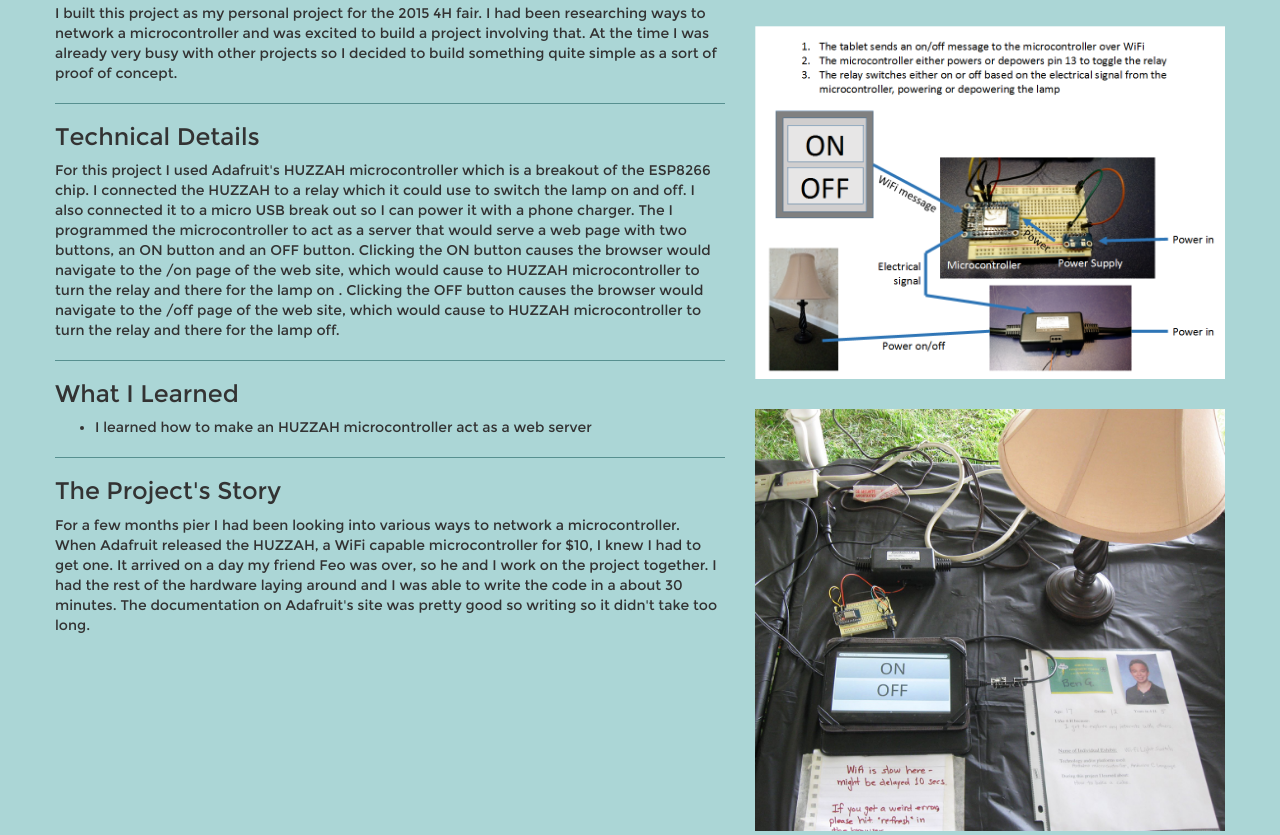
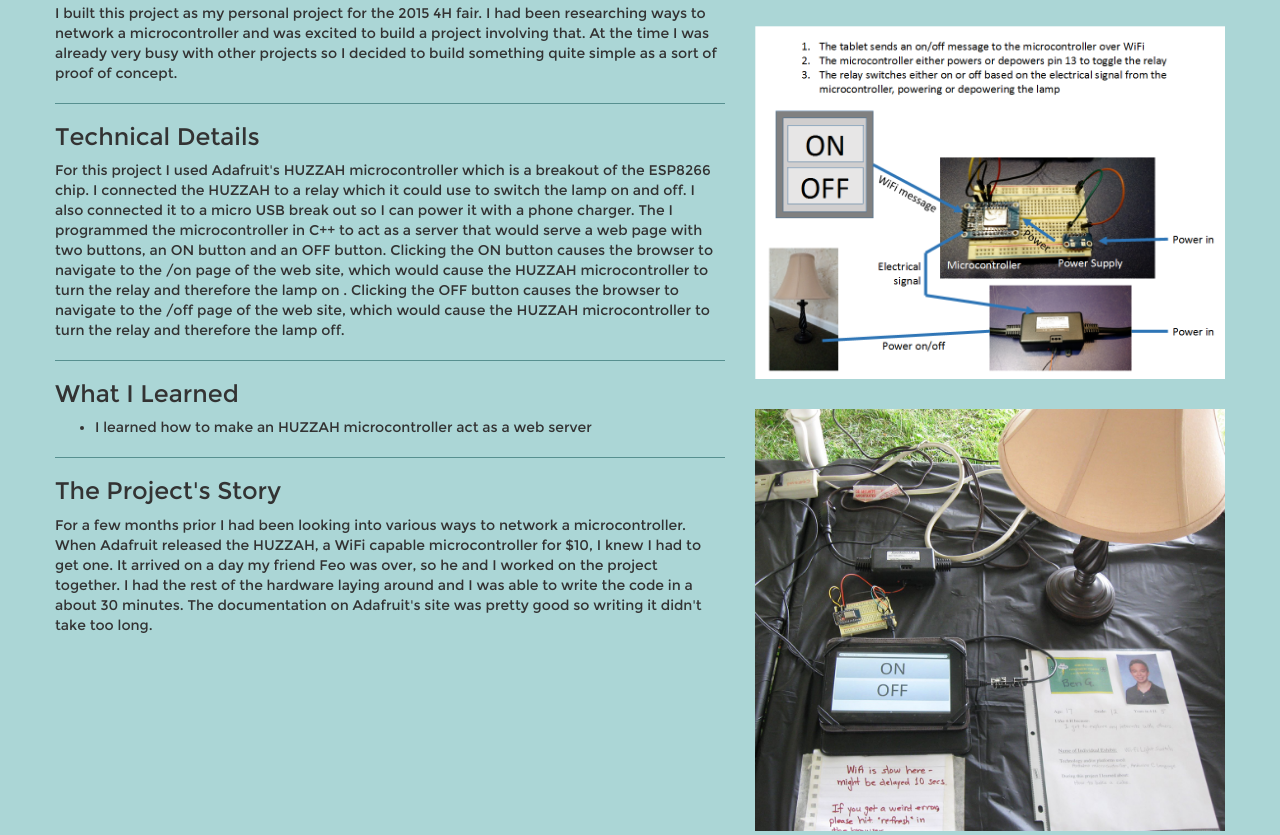
Before and after one commit to zethra/Ben-Goldberg, a PHP site: page /wifilight.php in a window 1280 px wide. Shown: the part 605-1440 px from the top of the page. Run offline with PHP 8.4, Linux system fonts and the light colour scheme.

Commit message:
Fixed typos

```diff
--- a/wifilight.php
+++ b/wifilight.php
@@ -82,11 +82,11 @@
                     For this project I used Adafruit's HUZZAH microcontroller which is a breakout of the ESP8266
                     chip. I connected the HUZZAH to a relay which it could use to switch the lamp on and off.  I also
                     connected it to a micro USB break out so I can power it with a phone charger.  The I programmed the
-                    microcontroller to act as a server that would serve a web page with two buttons, an ON button and
-                    an OFF button.  Clicking the ON button causes the browser would navigate to the /on page of the
-                    web site, which would cause to HUZZAH microcontroller to turn the relay and there for the lamp on
-                    .  Clicking the OFF button causes the browser would navigate to the /off page of the web site,
-                    which would cause to HUZZAH microcontroller to turn the relay and there for the lamp off.
+                    microcontroller in C++ to act as a server that would serve a web page with two buttons, an ON button
+                    and an OFF button.  Clicking the ON button causes the browser to navigate to the /on page of the
+                    web site, which would cause the HUZZAH microcontroller to turn the relay and therefore the lamp on
+                    .  Clicking the OFF button causes the browser to navigate to the /off page of the web site,
+                    which would cause the HUZZAH microcontroller to turn the relay and therefore the lamp off.
                 </p>
                 <hr/>
             </section>
@@ -105,11 +105,11 @@
                 </p>
 
                 <p class="text-left">
-                    For a few months pier I had been looking into various ways to network a microcontroller.  When
+                    For a few months prior I had been looking into various ways to network a microcontroller.  When
                     Adafruit released the HUZZAH, a WiFi capable microcontroller for $10, I knew I had to get one.
-                    It arrived on a day my friend Feo was over, so he and I work on the project together.
+                    It arrived on a day my friend Feo was over, so he and I worked on the project together.
                     I had the rest of the hardware laying around and I was able to write the code in a about 30
-                    minutes.  The documentation on Adafruit's site was pretty good so writing so it didn't take too
+                    minutes.  The documentation on Adafruit's site was pretty good so writing it didn't take too
                     long.
                 </p>
             </section>
```
